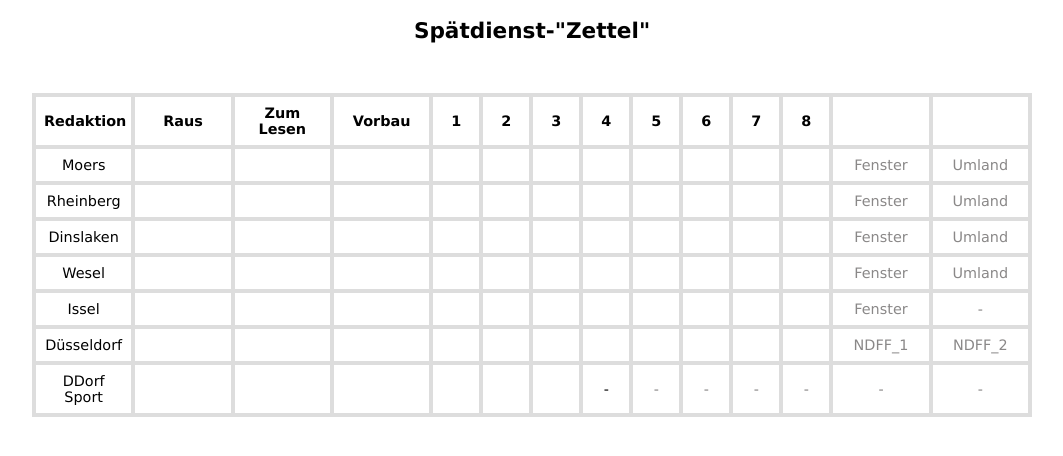
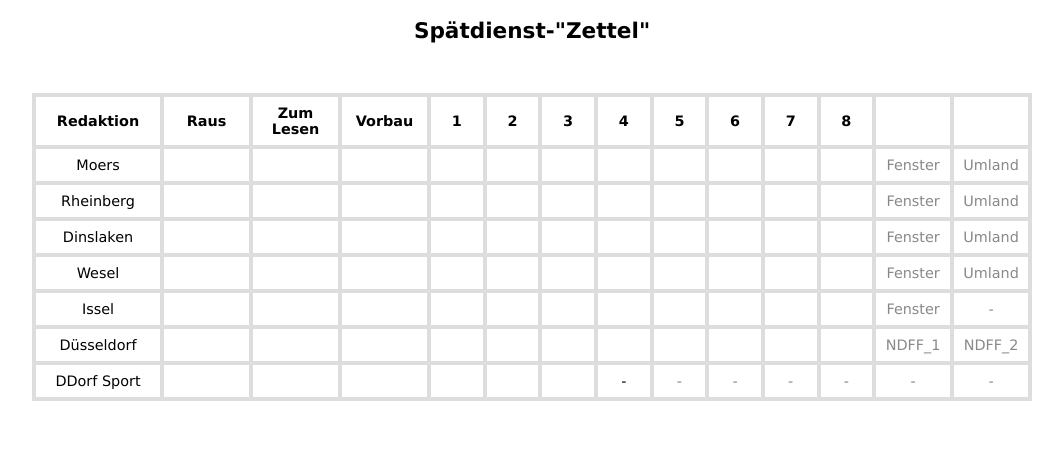
Before and after one commit to Schwerus/Niederrhein-Staedte, a plain HTML site: page Spaetdienst-Zettel.html in a window 1280 px wide. Shown: the whole page, without its empty margins (108-1171 px from the left). Drawn offline with Linux system fonts and the light colour scheme.

```diff
--- a/Spaetdienst-Zettel.html
+++ b/Spaetdienst-Zettel.html
@@ -48,11 +48,22 @@
          }
 
          /* Setzt feste Breite für die ersten acht Kopfzellen */
+         #eventTable th:nth-child(n + 1) {
+            width: 95px;
+         }
+
+         #eventTable th:nth-child(n + 2):nth-child(-n + 4) {
+            width: 60px;
+         }
+
          #eventTable th:nth-child(n + 5):nth-child(-n + 12) {
             width: 30px;
          }
          #eventTable td:nth-child(n + 9):nth-child(-n + 14) {
             color: rgb(138, 136, 136);
+         }
+         #eventTable th:nth-child(n + 13):nth-child(-n + 14) {
+            width: 50px;
          }
 
          /* Optional: Setzt feste Breite für die ersten acht Zellen in jeder weiteren Zeile
@@ -71,11 +82,10 @@
    </head>
    <body>
       <center>
-
-        <h2>Spätdienst-"Zettel"</h2>
-        <br>
-        <br>
-                 <table id="eventTable">
+         <h2>Spätdienst-"Zettel"</h2>
+         <br />
+         <br />
+         <table id="eventTable">
             <tr>
                <th>Redaktion</th>
                <th>Raus</th>
@@ -194,6 +204,7 @@
                      cell.textContent = "Fenster";
                   } else if (i === 12) {
                      cell.textContent = "-";
+                     cell.classList.add("keinKlick");
                   }
 
                   // DÜSSELDORF
@@ -229,10 +240,10 @@
                   } else if (i >= 3 && i <= 6) {
                      cell.addEventListener("click", toggleDarkGreen);
                   } else if (i === 7 || i === 8) {
-                     // Klick-Event d) f�r "5"
                      cell.addEventListener("click", handleNVclick);
+                  } else if (i === 9 || i === 10) {
+                     cell.classList.add("keinKlick");
                   } else if (i === 11) {
-                     // Klick-Event a) f�r "Fenster" und "Umland"
                      cell.addEventListener("click", toggleDarkGreen);
                      cell.textContent = "Fenster";
                   } else if (i === 12) {
```
